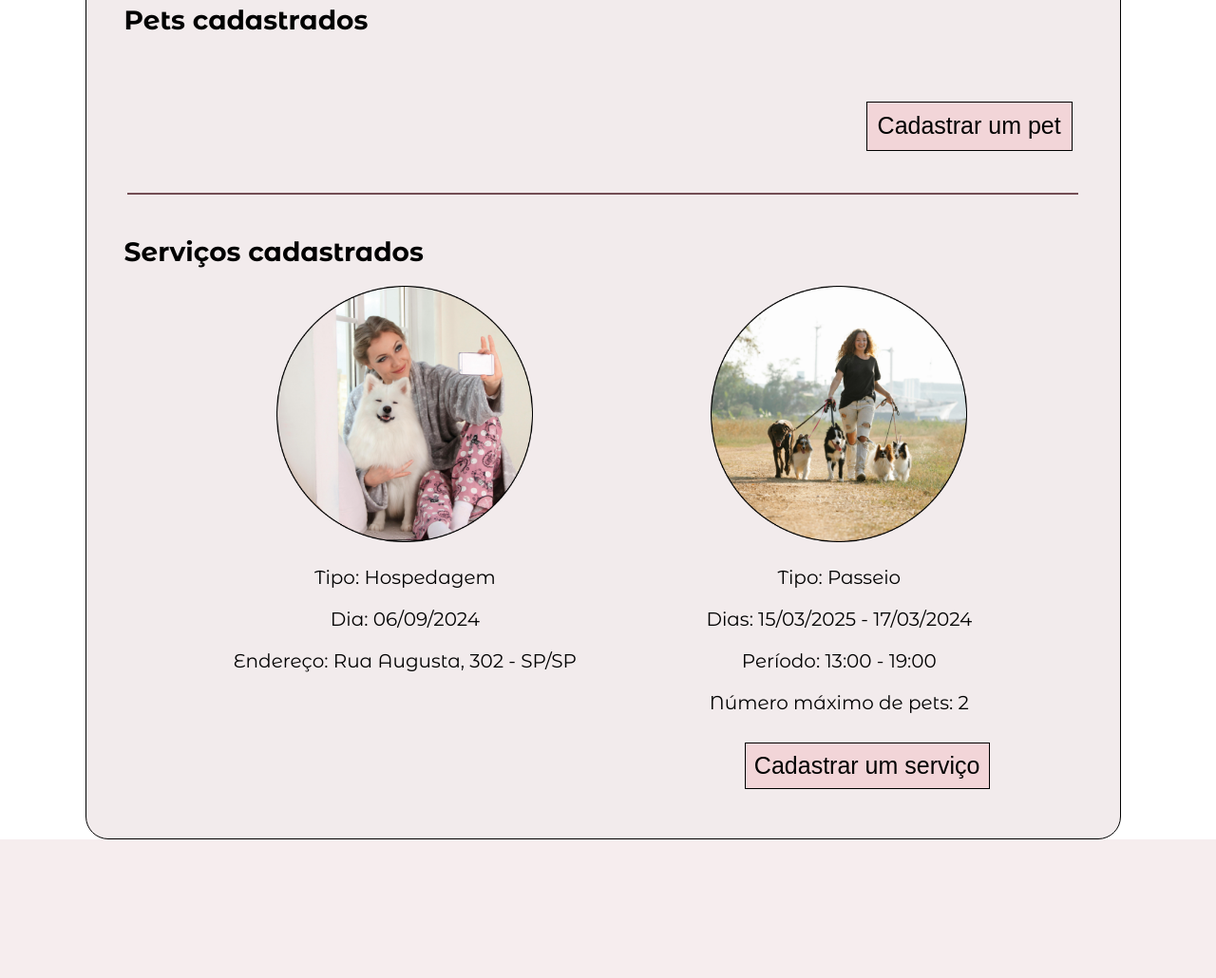
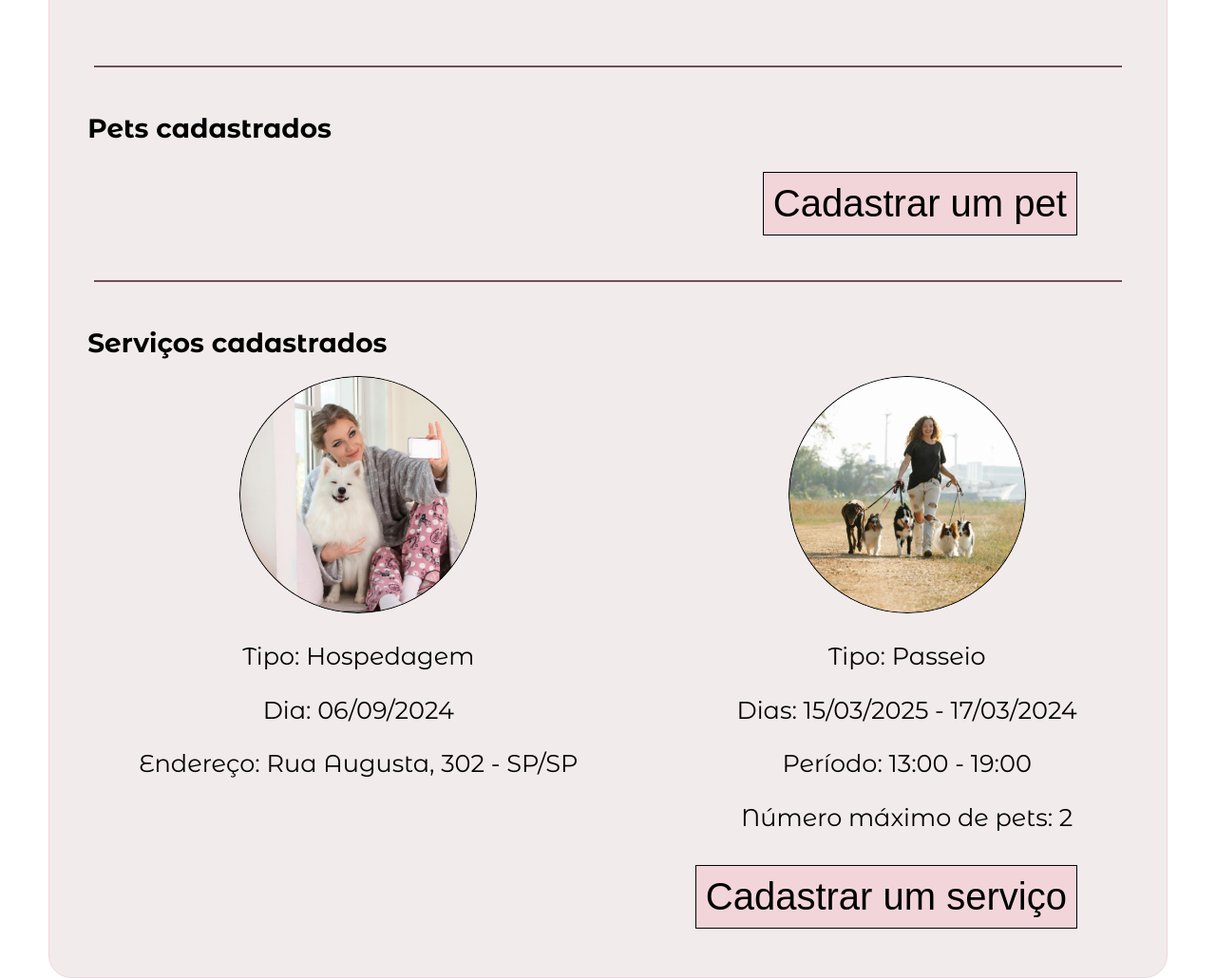
Before and after one commit to DisistiNao/StayPawsitive, a Flask app: a page that uses app/templates/base.html in a window 1280 px wide. Shown: the part 565-1595 px from the top of the page at 95% size. Before the commit the page ends 1449 px from the top, so only its background shows below. Run offline with Flask 3, Linux system fonts and the light colour scheme; the visitor is signed in with stand-in values (Sample User, id 1); data comes from the database, SQL or seed files in the repository; data that the repository does not hold is empty; some web fonts are replaced.

Commit message:
Fix responsive User Page

```diff
--- a/app/static/styles/user.css
+++ b/app/static/styles/user.css
@@ -18,23 +18,20 @@ html {
 }
 
 .container {
-    width: 85%;
     background-color: #F2EBEC;
-    margin-left: 7%;
-    margin-top: 5%;
+    margin: 4% 4%;
     border: 1px solid #F2D5D8;
     border-radius: 24px;
+
     padding-bottom: 4%;
-    border: 0.5px solid black;
-
 }
 
 .title {
     background-color: #F2D5D8;
     padding: 1% 2%;
     border-radius: 24px;
-    border: 0.5px solid black;
-    font-size: 35px;
+
+    font-size: 48px;
     font-weight: 700;
 }
 
@@ -46,15 +43,14 @@ html {
     display: flex;
     justify-content: space-between;
 
-    font-size: 30px;
+    font-size: 48px;
 
     padding-top: 2%;
 }
 
 .profile-data > img {
     border-radius: 50%;
-    border: 1px solid black;
-    max-width: 25%;
+    max-width: 30%;
     height: auto;
 }
 
@@ -74,7 +70,7 @@ a:visited {
 }
 
 .profile-data > div > a {
-    font-size: 23px;
+    font-size: 40px;
     font-weight: 400;
 }
 
@@ -86,20 +82,7 @@ a:visited {
     color: #FF0000;
 }
 
-.pets{
-    display: flex;
-    flex-direction: column;
-
-}
-
-.pets-list{
-    display: flex;
-    flex-direction: row;
-    flex-wrap: wrap;
-    justify-content: space-around;
-    margin: 20px;
-}
-
+.pets,
 .about-me,
 .services {
     padding: 0% 8%;
@@ -108,7 +91,7 @@ a:visited {
     flex-direction: column;
 }
 
-.pet-info > h1,
+.pets > h1,
 .about-me > h1,
 .services > h1 {
     font-size: 48px;
@@ -119,7 +102,7 @@ a:visited {
 .services > button {
     background-color: #F2D5D8;
 
-    font-size: 25px;
+    font-size: 40px;
     font-weight: 400;
 
     padding: 1%;
@@ -127,48 +110,53 @@ a:visited {
     border: 1px solid black;
 
     align-self: flex-end;
-    margin-right: 5rem;
     margin-top: 1rem;
-}
-
-.pet-cards{
-    width: 33%;
-    display: flex;
-    flex-direction: column;
-    align-items: center;
-    text-align: center;
-    border-radius: 10px;
-    box-shadow: 0px 4px 6px rgba(0, 0, 0, 0.1);
-    margin-bottom: 20px;
-
 }
 
 .about-me > p {
     font-size: 32px;
 }
 
-
 .list {
     display: flex;
-    justify-content: space-around;
+    justify-content: space-between;
     text-align: center;
-    font-size: 20px;
+    flex-wrap: wrap;
+    gap: 20px;
 }
 
-.list img {
-    width: 27rem;
-    height: auto;
+list > div {
+    flex: 1 1 30%;
+    max-width: 100%;
+    box-sizing: border-box;
 }
 
-.pet-cards img {
+.list > div > img {
     border-radius: 50%;
-    width: 27rem;
-    height: 25rem;
-    border: 1px solid black;
+    width: 100%;
+    height: auto;
+    max-width: 250px;
 }
 
-.pet-info  p {
-    font-size: 20px;
+@media (max-width: 768px) {
+    .list > div {
+        flex: 1 1 45%;
+    }
+}
+
+@media (max-width: 480px) {
+    .list {
+        flex-direction: column;
+        align-items: center;
+    }
+
+    .list > div {
+        flex: 1 1 100%;
+    }
+}
+
+.list > div > p {
+    font-size: 2vw;
     font-weight: 400;
 }
 
```
